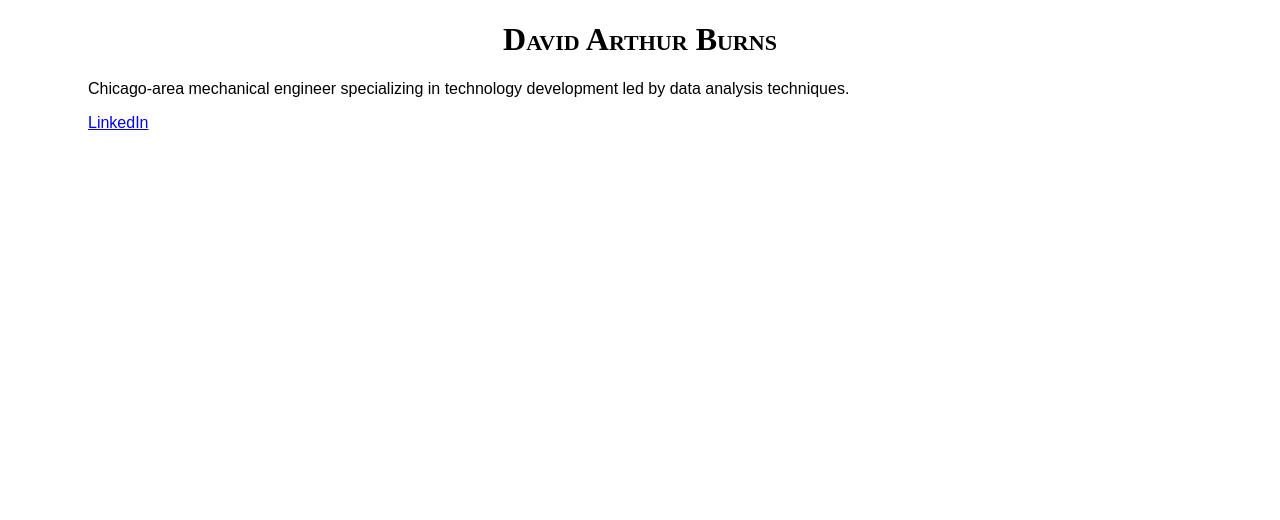
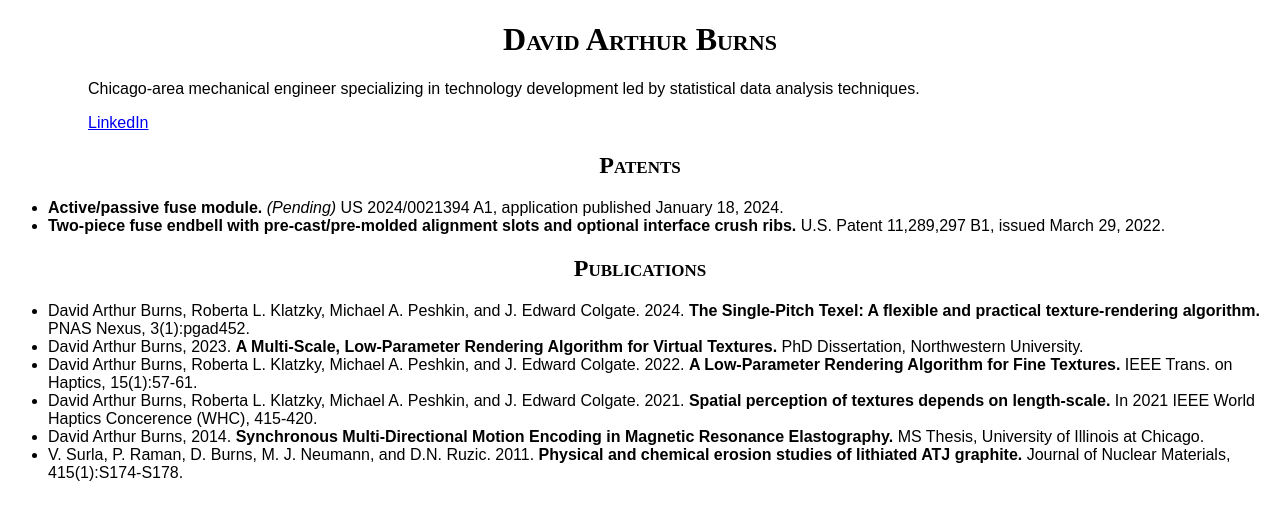
Before and after one commit to davidarthurburns/davidarthurburns.github.io, a plain HTML site: page index.html in a window 1280 px wide. Drawn offline with Linux system fonts and the light colour scheme.

Commit message:
Added patents and publications

```diff
--- a/index.html
+++ b/index.html
@@ -14,13 +14,32 @@ p {
 	margin-left: 80px;
 	font-family: sans-serif;
 }
+li {
+	font-family: sans-serif;
+}
 </style>
 </head>
 
 <body>
 	<h1 class="header">David Arthur Burns</h1>
-	<p>Chicago-area mechanical engineer specializing in technology development led by data analysis techniques.</p>
+	<p>Chicago-area mechanical engineer specializing in technology development led by statistical data analysis techniques.</p>
 	<p><a href="https://www.linkedin.com/in/davidarthurburns/">LinkedIn</a></p>
+
+	<h2 class="header">Patents</h2>
+	<ul>
+	<li><b>Active/passive fuse module.</b> <i>(Pending)</i> US 2024/0021394 A1, application published January 18, 2024. </li>
+	<li><b>Two-piece fuse endbell with pre-cast/pre-molded alignment slots and optional interface crush ribs.</b> U.S. Patent 11,289,297 B1, issued March 29, 2022.</li>
+	</ul>
+
+	<h2 class="header">Publications</h2>
+	<ul>
+	<li>David Arthur Burns, Roberta L. Klatzky, Michael A. Peshkin, and J. Edward Colgate. 2024. <b>The Single-Pitch Texel: A flexible and practical texture-rendering algorithm.</b> PNAS Nexus, 3(1):pgad452.</li>
+	<li>David Arthur Burns, 2023. <b>A Multi-Scale, Low-Parameter Rendering Algorithm for Virtual Textures.</b> PhD Dissertation, Northwestern University.</li>
+	<li>David Arthur Burns, Roberta L. Klatzky, Michael A. Peshkin, and J. Edward Colgate. 2022. <b>A Low-Parameter Rendering Algorithm for Fine Textures.</b> IEEE Trans. on Haptics, 15(1):57-61.</li>
+	<li>David Arthur Burns, Roberta L. Klatzky, Michael A. Peshkin, and J. Edward Colgate. 2021. <b>Spatial perception of textures depends on length-scale.</b> In 2021 IEEE World Haptics Concerence (WHC), 415-420.</li>
+	<li>David Arthur Burns, 2014. <b>Synchronous Multi-Directional Motion Encoding in Magnetic Resonance Elastography.</b> MS Thesis, University of Illinois at Chicago.</li>
+	<li>V. Surla, P. Raman, D. Burns, M. J. Neumann, and D.N. Ruzic. 2011. <b>Physical and chemical erosion studies of lithiated ATJ graphite.</b> Journal of Nuclear Materials, 415(1):S174-S178. </li>
+	</ul>
 </body>
 
 </html>
```
